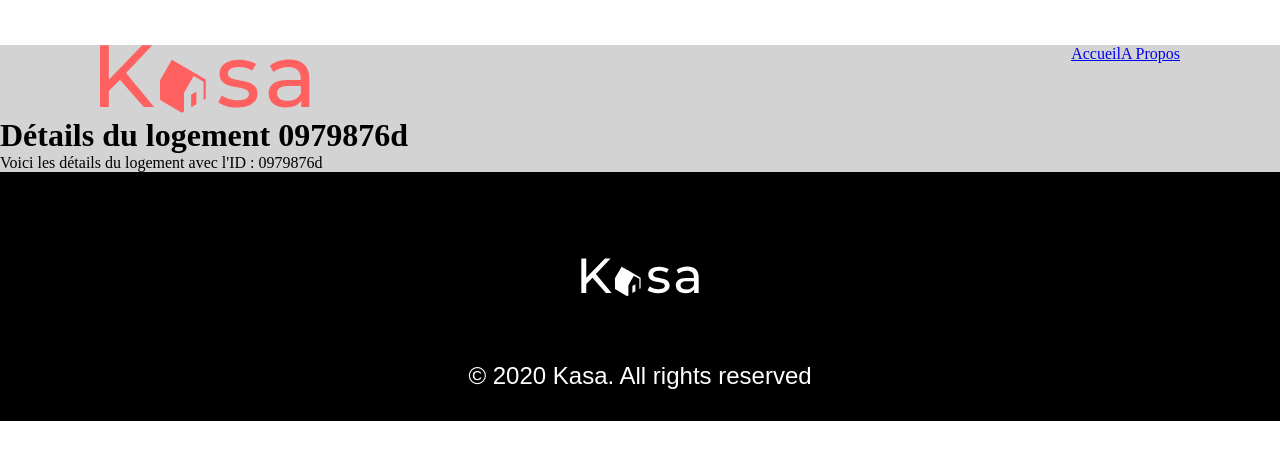
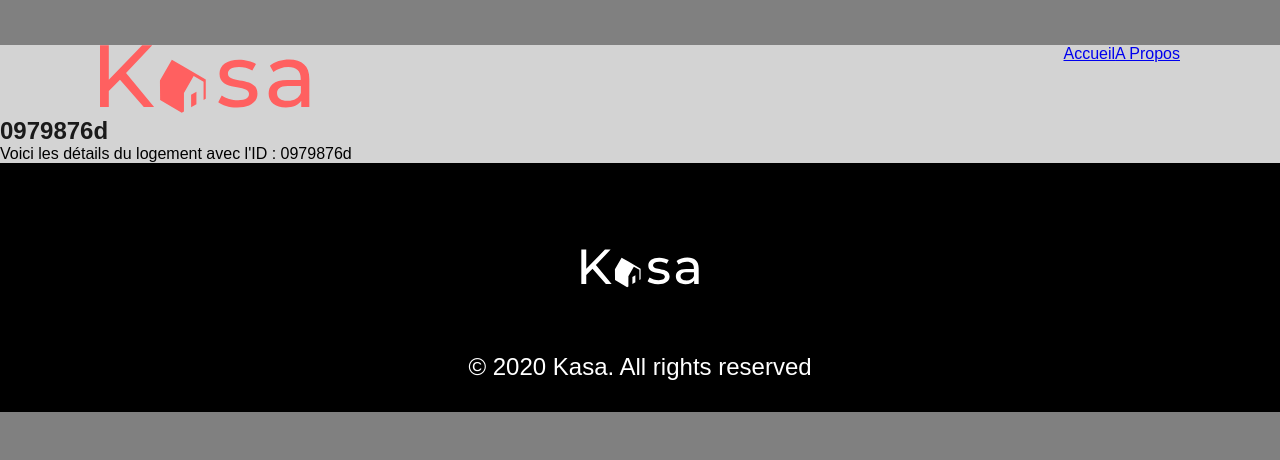
Before and after one commit to pommeverte06/KASA_P7, a React (Vite) app in the folder kasa/: page /logement/0979876d in a window 1280 px wide. Shown: the top 460 px of the page. Built offline with nearby package versions, Linux system fonts and the light colour scheme.

Commit message:
fichier unique pour les routes

```diff
--- a/kasa/src/App.jsx
+++ b/kasa/src/App.jsx
@@ -1,22 +1,18 @@
+import React from "react";
+import { Outlet } from "react-router-dom";
+import Header from "./components/header";
+import Footer from "./components/footer";
 
-import React from "react";
-import Header from "./components/header"; // Import du Header
-import { Outlet } from 'react-router-dom';
-import Footer from './components/footer';
-
-import './App.css';
-
+import "./App.css";
 
 function App() {
   return (
     <div>
       <Header />
-      {/* Autres contenus de l'application */}
       <main>
-      <Outlet />  {/* Ceci rendra le contenu des routes enfants */}
-        {/* Contenu spécifique */}
+        <Outlet />
       </main>
-      <Footer />  {/* Ajout du footer ici */}
+      <Footer />
     </div>
   );
 }
--- a/kasa/src/App.scss
+++ b/kasa/src/App.scss
@@ -1,5 +1,4 @@
 #root {
-  // margin: 0 auto;
   background-color: lightgrey;
 
 
--- a/kasa/src/components/footer.jsx
+++ b/kasa/src/components/footer.jsx
@@ -7,7 +7,7 @@ function Footer() {
   return (
     <footer className="footer">
         <div className="footer-logo">
-        <img src={logo} alt="Kasa Logo" />
+        <img src={logo} alt="Kasa logo" />
       </div>
       <p>© 2020 Kasa. All rights reserved</p>
     </footer>
--- a/kasa/src/components/header.jsx
+++ b/kasa/src/components/header.jsx
@@ -1,6 +1,6 @@
 import React from "react";
 import { Link } from "react-router-dom";
-import logo from "../assets/headerLogo.svg"; // Remplace par le chemin correct de ton logo
+import logo from "../assets/headerLogo.svg";
 import "./header.css";
 
 function Header() {
@@ -16,5 +16,4 @@ function Header() {
     </header>
   );
 }
-console.log(logo);
 export default Header;
--- a/kasa/src/main.jsx
+++ b/kasa/src/main.jsx
@@ -1,24 +1,10 @@
 import React from "react";
 import ReactDOM from "react-dom/client";
-import { BrowserRouter, Routes, Route } from "react-router-dom";
-import App from "./App";
-import Home from "./pages/home";
-import About from "./pages/about";
-import Logement from "./pages/logement";
-import NotFound from "./pages/notfound";
+import Router from "./router/routes"; // Ou './Router' si tu as mis le fichier dans src directement
+import "./index.css"; // Styles globaux
 
-const root = ReactDOM.createRoot(document.getElementById("root"));
-root.render(
+ReactDOM.createRoot(document.getElementById("root")).render(
   <React.StrictMode>
-    <BrowserRouter>
-      <Routes>
-        <Route path="/" element={<App />}>
-          <Route index element={<Home />} />
-          <Route path="logement/:id" element={<Logement />} />
-          <Route path="about" element={<About />} />
-          <Route path="*" element={<NotFound />} />
-        </Route>
-      </Routes>
-    </BrowserRouter>
+    <Router /> {/* Utilisation du routeur */}
   </React.StrictMode>
 );
--- a/kasa/src/pages/about.jsx
+++ b/kasa/src/pages/about.jsx
@@ -1,5 +1,3 @@
-
-
 import React from "react";
 
 function About() {
--- a/kasa/src/pages/home.jsx
+++ b/kasa/src/pages/home.jsx
@@ -1,5 +1,3 @@
-
-
 import React from "react";
 
 function Home() {
--- a/kasa/src/pages/logement.jsx
+++ b/kasa/src/pages/logement.jsx
@@ -1,19 +1,15 @@
 import React from 'react';
-import { useParams } from 'react-router-dom';  // Pour accéder à l'identifiant de la route
+import { useParams } from 'react-router-dom';  // sert pour acceder a l'id de la route
 
 function Logement() {
-  const { id } = useParams();  // Extraction de l'identifiant depuis l'URL
+  const { id } = useParams();  // extrait l'id depuis l'URL
 
-  // Ici tu pourrais utiliser cet ID pour chercher les détails du logement correspondant
-  // Cela pourrait impliquer de faire un fetch/axios call pour récupérer les données d'une API
-  // Ou bien simplement récupérer les données depuis un fichier JSON
+  // utiliser les ID du logement correspondant, bien regarder le fichier json pour voir comment il est fichu et les catégories et comment on importe en fonction de ce que j'ai besoin de récupérer comme données pour la suite.
 
   return (
     <div>
-      <h1>Détails du logement {id}</h1>
-      {/* Affichage des informations détaillées du logement */}
+      <h1> {id}</h1>
       <p>Voici les détails du logement avec l'ID : {id}</p>
-      {/* Ici tu pourrais afficher l'image, la description, les équipements, etc. */}
     </div>
   );
 }
--- a/kasa/src/pages/notfound.jsx
+++ b/kasa/src/pages/notfound.jsx
@@ -1,5 +1,5 @@
 import React from 'react';
-import { Link } from 'react-router-dom';  // Pour permettre à l'utilisateur de revenir à la page d'accueil
+import { Link } from 'react-router-dom';
 
 function NotFound() {
   return (
--- /dev/null
+++ b/kasa/src/router/routes.jsx
@@ -0,0 +1,24 @@
+import React from 'react';
+import { BrowserRouter, Routes, Route } from 'react-router-dom';
+import Home from '../pages/home';
+import About from '../pages/about';
+import Logement from '../pages/logement';
+import NotFound from '../pages/notfound';
+import App from '../App';  //contient header et footer
+
+function Router() {
+  return (
+    <BrowserRouter>
+      <Routes>
+        <Route path="/" element={<App />}>
+          <Route index element={<Home />} />
+          <Route path="about" element={<About />} />
+          <Route path="logement/:id" element={<Logement />} />
+          <Route path="*" element={<NotFound />} />
+        </Route>
+      </Routes>
+    </BrowserRouter>
+  );
+}
+
+export default Router;
```
Also changed, not shown: 1 other file (tests, documents, lock files or other folders).
